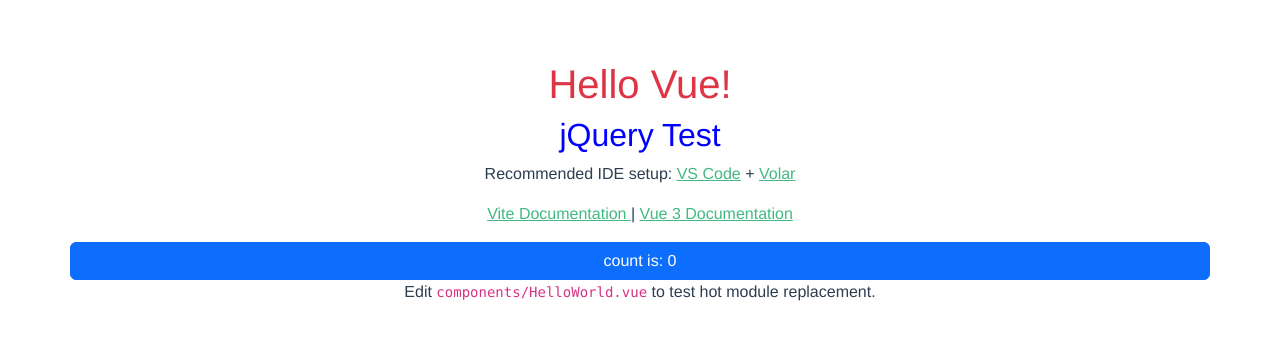
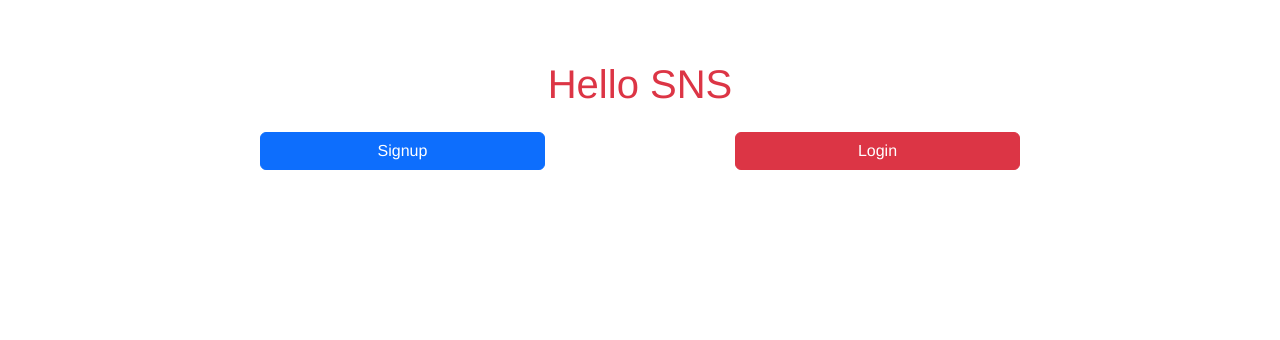
Before and after one commit to TakanoriShima/sns-project, a Vue app: page / in a window 1280 px wide. Shown: the top 340 px of the page. Built offline with nearby package versions, Linux system fonts and the light colour scheme.

Commit message:
signup & login done...

```diff
--- a/package.json
+++ b/package.json
@@ -9,6 +9,7 @@
   },
   "dependencies": {
     "bootstrap": "^5.2.3",
+    "firebase": "^9.15.0",
     "jquery": "^3.3.1",
     "vue": "^3.2.25",
     "vue-router": "^4.1.6"
--- a/src/components/HelloWorld.vue
+++ b/src/components/HelloWorld.vue
@@ -6,7 +6,7 @@
 });
 
 const count = ref(0);
-const  msg = ref('Hello Vue!');
+const  msg = ref('Hello SNS');
 
 onMounted(() => {
   $('#test').text('jQuery Test').addClass('blue');
@@ -16,35 +16,19 @@
 <template>
   <div class="row">
 
-    <h1 class="text-danger">{{ msg }}</h1>
-    <h2 id="test"></h2>
-    <p>
-      Recommended IDE setup:
-      <a href="https://code.visualstudio.com/" target="_blank">VS Code</a>
-      +
-      <a href="https://github.com/johnsoncodehk/volar" target="_blank">Volar</a>
-    </p>
-
-    <p>
-      <a href="https://vitejs.dev/guide/features.html" target="_blank">
-        Vite Documentation
-      </a>
-      |
-      <a href="https://v3.vuejs.org/" target="_blank">Vue 3 Documentation</a>
-    </p>
-
+    <h1 class="text-danger text-center">{{ msg }}</h1>
+  </div>
+  <div class="row mt-3">
+    <!-- <h2 id="test"></h2> -->
+  <a href="/signup" class="offset-sm-2 col-sm-3 btn btn-primary">Signup</a>
+  <a href="/login" class="offset-sm-2 col-sm-3 btn btn-danger">Login</a>
+  </div>
+  <!-- <div class="row">
     <button type="button" @click="count++" class="btn btn-primary">count is: {{ count }}</button>
-    <p>
-      Edit
-      <code>components/HelloWorld.vue</code> to test hot module replacement.
-    </p>
-  </div>
+  </div> -->
 </template>
 
 <style scoped>
-a {
-  color: #42b983;
-}
 .blue {
   color: blue;
 }
--- /dev/null
+++ b/src/components/pages/Login.vue
@@ -0,0 +1,66 @@
+<script setup>
+import { reactive } from 'vue';
+import { getAuth, signInWithEmailAndPassword, createUserWithEmailAndPassword, onAuthStateChanged, signOut } from "firebase/auth";
+import { useRouter } from "vue-router"
+
+const data = reactive({
+  email: "",
+  password: "",
+  // isLoggedIn: false,
+  // isLoading: true,
+});
+
+const auth = getAuth();
+const router = useRouter()
+
+const login = () => {
+  signInWithEmailAndPassword(auth, data.email, data.password)
+    .then((userCredential) => {
+      console.log("ログインに成功しました！");
+      router.push('/posts');
+    })
+    .catch((err) => {
+      console.log(err);
+      // alert("正しいログイン情報を入力してください");
+    });
+};
+
+// const logout = () => {
+//   signOut(auth);
+// };
+// onAuthStateChanged(auth, user => {
+//   data.isLoggedIn = user ? true : false;
+//   data.isLoading = false;
+// });
+</script>
+
+<template>
+<div class="row">
+  <h1 class="text-center text-primary">ログイン</h1>
+</div>
+<!-- <div v-if="data.isLoggedIn" class="row">
+  <button @click="logout" class="offset-sm-3 col-sm-6">ログアウトする</button>
+</div> -->
+<div class="row offset-sm-3 col-sm-6">
+  <div class="form-group">
+    <!-- <label for="email">メールアドレス</label> -->
+    <input type="email" class="form-control" v-model="data.email" id="inputName" placeholder="メールドレス">
+  </div>
+  <div class="form-group mt-2">
+    <!-- <label for="password">パスワード</label> -->
+    <input type="password" class="form-control" v-model="data.password" id="password" placeholder="パスワード">
+  </div>
+  <div class="form-group mt-4">
+    <button class="form-control btn btn-primary" @click="login">ログイン</button>
+  </div>
+</div>
+
+<div class="row">
+    <a href="/">Topへ</a>
+    <a href="/signup">Signup</a>
+  </div>
+</template>
+
+<style scoped>
+
+</style>
--- /dev/null
+++ b/src/components/pages/Post.vue
@@ -0,0 +1,34 @@
+<script setup>
+import { reactive } from 'vue';
+import { getAuth, signInWithEmailAndPassword, createUserWithEmailAndPassword, onAuthStateChanged, signOut } from "firebase/auth";
+import { useRouter } from "vue-router"
+
+const data = reactive({
+  isLoggedIn: false,
+  isLoading: true,
+});
+const auth = getAuth();
+const router = useRouter()
+
+const logout = () => {
+  signOut(auth);
+  router.push('/');
+};
+onAuthStateChanged(auth, user => {
+  data.isLoggedIn = user ? true : false;
+  data.isLoading = false;
+});
+</script>
+
+<template>
+<div class="row">
+  <h1 class="text-center text-primary">投稿一覧</h1>
+</div>
+<div v-if="data.isLoggedIn" class="row">
+  <button @click="logout" class="offset-sm-3 col-sm-6">ログアウト</button>
+</div>
+</template>
+
+<style scoped>
+
+</style>
--- /dev/null
+++ b/src/components/pages/Signup.vue
@@ -0,0 +1,48 @@
+<script setup>
+import { reactive } from 'vue';
+import { getAuth, createUserWithEmailAndPassword } from "firebase/auth";
+
+const data = reactive({
+  email: "",
+  password: "",
+});
+
+const auth = getAuth();
+
+const signUp = () => {
+  createUserWithEmailAndPassword(auth, data.email, data.password)
+    .then((userCredential) => {
+      console.log('登録成功');
+    })
+    .catch((err) => {
+      console.log(err);
+    });
+};
+</script>
+
+<template>
+  <div class="row">
+    <h1 class="text-center text-primary">新規会員登録</h1>
+  </div>
+  <div class="row offset-sm-3 col-sm-6">
+    <div class="form-group">
+      <!-- <label for="email">メールアドレス</label> -->
+      <input type="email" class="form-control" v-model="data.email" id="inputName" placeholder="メールドレス">
+    </div>
+    <div class="form-group mt-2">
+      <!-- <label for="password">パスワード</label> -->
+      <input type="password" class="form-control" v-model="data.password" id="password" placeholder="パスワード">
+    </div>
+    <div class="form-group mt-4">
+      <button class="form-control btn btn-primary" @click="signUp">ユーザーを作成</button>
+    </div>
+  </div>
+
+  <div class="row">
+    <a href="/">Topへ</a>
+    <a href="/login">Login</a>
+  </div>
+</template>
+
+<style scoped>
+</style>
--- a/src/main.js
+++ b/src/main.js
@@ -8,4 +8,18 @@
 global.$ = jQuery
 // window.$ = window.jQuery = require('jquery')
 
+import { initializeApp } from "firebase/app";
+
+const firebaseConfig = {
+  apiKey: "AIzaSyDIkQWaV4nIY33PGkuqj2gXJ8kxDedz0HQ",
+  authDomain: "sns-project-e82da.firebaseapp.com",
+  projectId: "sns-project-e82da",
+  storageBucket: "sns-project-e82da.appspot.com",
+  messagingSenderId: "82964653786",
+  appId: "1:82964653786:web:b34b9710b44c42c773a7e3"
+};
+
+
+// Initialize Firebase
+initializeApp(firebaseConfig);
 createApp(App).use(VueRouter).mount("#app"); // 変更
--- a/src/router/index.js
+++ b/src/router/index.js
@@ -1,12 +1,40 @@
 import * as vueRouter from "vue-router";
+import { getAuth, onAuthStateChanged } from "firebase/auth";
 import HelloWorld from "../components/HelloWorld.vue";
+import Login from "../components/pages/Login.vue";
+import Signup from "../components/pages/Signup.vue";
+import Post from "../components/pages/Post.vue";
 
 const routes = [
   {
     path: "/",
     component: HelloWorld,
   },
+  {
+    path: "/signup",
+    component: Signup,
+  },
+  {
+    path: "/login",
+    component: Login,
+  },
+  {
+    path: "/posts",
+    component: Post,
+    beforeEnter: (to, from, next) => {
+      const auth = getAuth()
+      onAuthStateChanged(auth, (user) => {
+        if (user) {
+          next();
+        } else {
+          next('/login');
+        }
+      });
+    }
+  },
+
 ];
+
 
 const router = vueRouter.createRouter({
   history: vueRouter.createWebHistory(),
```
Also changed, not shown: 1 other file (tests, documents, lock files or other folders).
